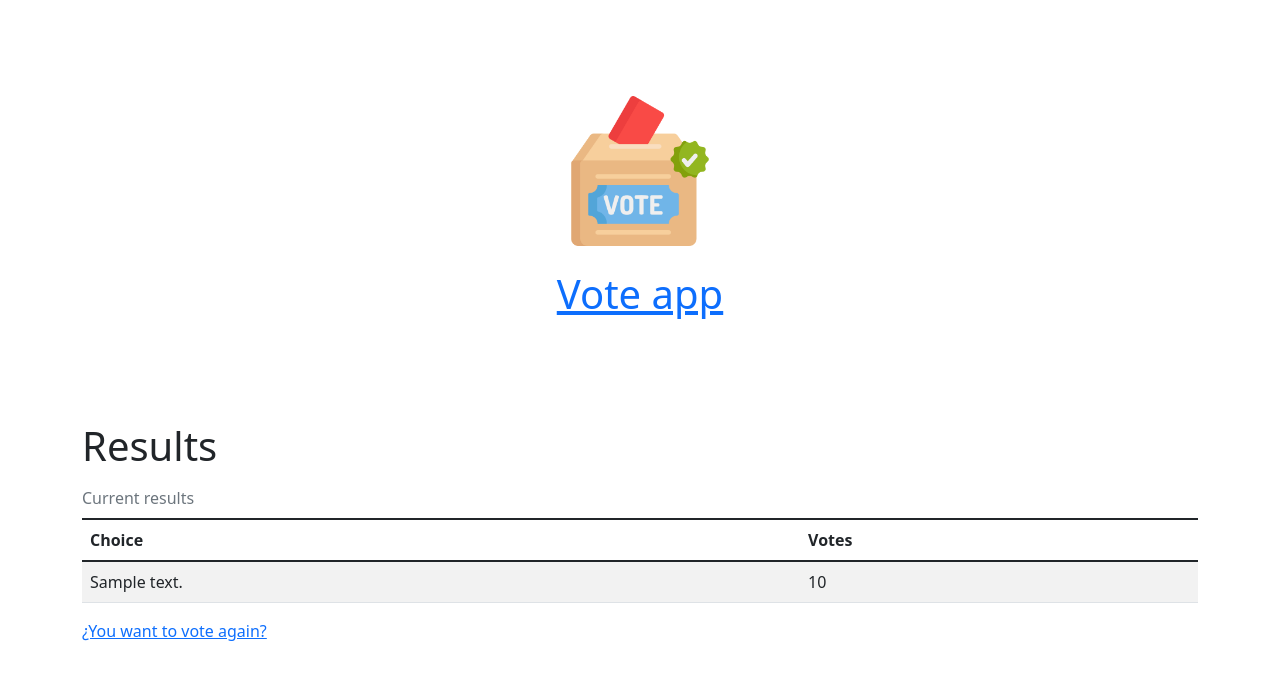
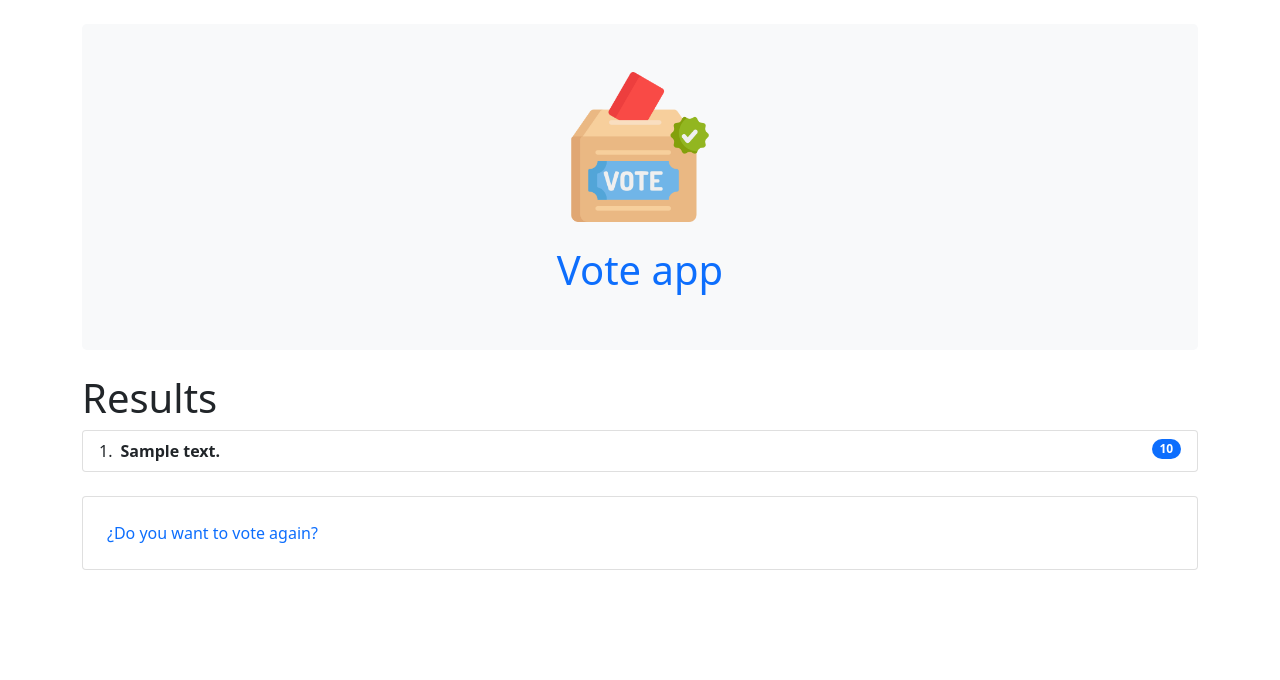
Before and after one commit to cristian-rincon/vote-app, a Django app: template backend/templates/polls/results.html in a window 1280 px wide. Shown: the top 680 px of the page. Run offline with Django 3.2, Linux system fonts and the light colour scheme; the template is opened without the code that fills it: most values are stand-ins (such as "Sample title", 1, 10 or a date in 2020).

Commit message:
:art: changes in frontend

```diff
--- a/backend/polls/models.py
+++ b/backend/polls/models.py
@@ -5,6 +5,8 @@ from django.utils import timezone
 class Question(models.Model):
     question_text = models.CharField(max_length=200)
     pub_date = models.DateTimeField('date published')
+
+
 
     def __str__(self):
         return self.question_text
--- /dev/null
+++ b/backend/static/css/main.css
@@ -0,0 +1,3 @@
+a {
+    text-decoration: none;
+}
--- a/backend/templates/base.html
+++ b/backend/templates/base.html
@@ -9,14 +9,15 @@
         <script src="https://cdn.jsdelivr.net/npm/bootstrap@5.1.3/dist/js/bootstrap.bundle.min.js" integrity="sha384-ka7Sk0Gln4gmtz2MlQnikT1wXgYsOg+OMhuP+IlRH9sENBO0LRn5q+8nbTov4+1p" crossorigin="anonymous"></script>
         <meta name="viewport" content="width=device-width, initial-scale=1.0">
         <link rel="shortcut icon" href="{% static 'images/polls/favicon_io/favicon.ico'%}" type="image/x-icon">
+        <link rel="stylesheet" href="{% static 'css/main.css' %}">
     </head>
     <body>
         <div class="container">
             {% comment %} App Header {% endcomment %}
-            <header>
+            <header class="p-5 my-4 bg-light rounded-3">
                 <div class="row">
                     <div class="col-sm">
-                        <div class="px-4 py-5 my-5 text-center">
+                        <div class=" text-center">
                             {% load static %}
                             <img src="{% static 'images/polls/vote_1.png' %}" alt="vote" class="d-block mx-auto mb-4" width="150" >
                             <h1><a href="/polls">Vote app</a></h1>
--- a/backend/templates/polls/index.html
+++ b/backend/templates/polls/index.html
@@ -2,7 +2,7 @@
 
 
 {% block content %}
-    <h2>Available polls</h2>
+    <h2>&#128293; Trending polls</h2>
 
     <div class="card">
         {% if latest_question_list %}
--- a/backend/templates/polls/results.html
+++ b/backend/templates/polls/results.html
@@ -3,28 +3,23 @@
 {% block content %}
 <h1>Results</h1>
 
+    <ol class="list-group list-group-numbered">
+        {% for choice in question.choice_set.all %}
+            <li class="list-group-item d-flex justify-content-between align-items-start">
+                <div class="ms-2 me-auto">
+                    <div class="fw-bold">{{ choice.choice_text }}</div>
+                </div>
+                <span class="badge bg-primary rounded-pill">{{ choice.votes }}</span>
+            </li>
+        {% endfor %}
+    </ol>
 
-    <table class="table table-striped caption-top">
-        <caption>Current results</caption>
-        <thead>
-            <tr>
-                <th scope="col">Choice</th>
-                <th scope="col">Votes</th>
-            </tr>
-        </thead>
-        <tbody>
-        {% for choice in question.choice_set.all %}
-            <tr>
-                <td>{{ choice.choice_text }}</td>
-                <td>{{ choice.votes }}</td>
-            </tr>
-        {% endfor %}
-        </tbody>
-    </table>
+<div class="card my-4 p-4">
 
+    <a href="{% url 'polls:detail' question.id %}">
+        ¿Do you want to vote again?
+    </a>
 
-<a href="{% url 'polls:detail' question.id %}">
-    ¿You want to vote again?
-</a>
+</div>
 
 {% endblock %}
```
Also changed, not shown: backend/templates/polls/detail.html (+8 -9 lines).
